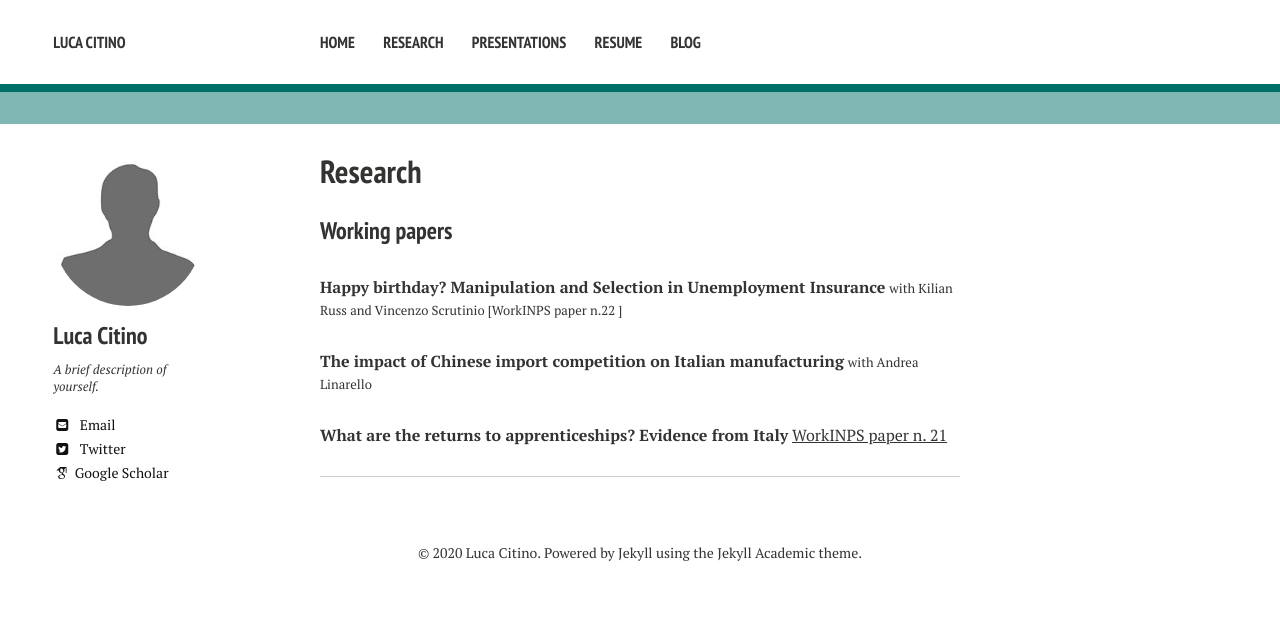
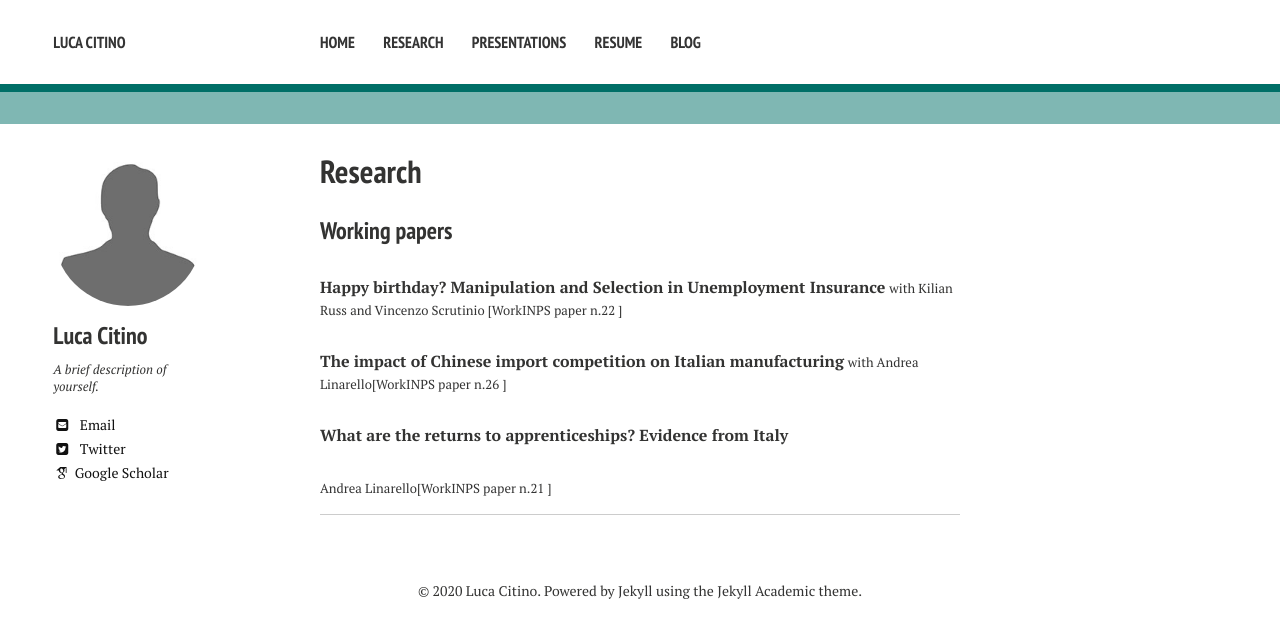
Before and after one commit to luca-citino/luca-citino.github.io, a Jekyll site: the page built from research.md, in a window 1280 px wide. Shown: the top 638 px of the page. Built offline with Jekyll 4.4.1, drawn with Linux system fonts in a browser that asks for light colours; nearby versions of some CDN libraries; some web fonts are replaced.

Commit message:
Update research.md

```diff
--- a/research.md
+++ b/research.md
@@ -7,7 +7,7 @@ title: Research
 
 **Happy birthday? Manipulation and Selection in Unemployment Insurance**  <font size="-1">with Kilian Russ and <a href="https://sites.google.com/view/vincenzoscrutinio/home">Vincenzo Scrutinio</a> [<a href="https://www.inps.it/docallegatiNP/Mig/InpsComunica/WorkInps_Papers/22_gennaio_2019_Happy%20Birthday_citino_russ_scrutinio.pdf">WorkINPS paper n.22</a> ]</font>
 
-**The impact of Chinese import competition on Italian manufacturing** <font size="-1">with <a href="https://sites.google.com/site/andrealinarello/home">Andrea Linarello</a></font>
+**The impact of Chinese import competition on Italian manufacturing** <font size="-1">with <a href="https://sites.google.com/site/andrealinarello/home">Andrea Linarello</a>[<a href="https://www.inps.it/docallegatiNP/Mig/InpsComunica/WorkInps_Papers/26_WorkINPS_Linarello_Citino_dicembre_2019.pdf">WorkINPS paper n.26</a> ]</font>
 
 **What are the returns to apprenticeships? Evidence from Italy**
-[WorkINPS paper n. 21](https://www.inps.it/docallegatiNP/Mig/InpsComunica/WorkInps_Papers/21_luglio_2020_aggiornamento_WorkINPS_papers.pdf)
+<font size="-1"><a href="https://sites.google.com/site/andrealinarello/home">Andrea Linarello</a>[<a href="https://www.inps.it/docallegatiNP/Mig/InpsComunica/WorkInps_Papers/21_luglio_2020_aggiornamento_WorkINPS_papers.pdf">WorkINPS paper n.21</a> ]</font>
```
